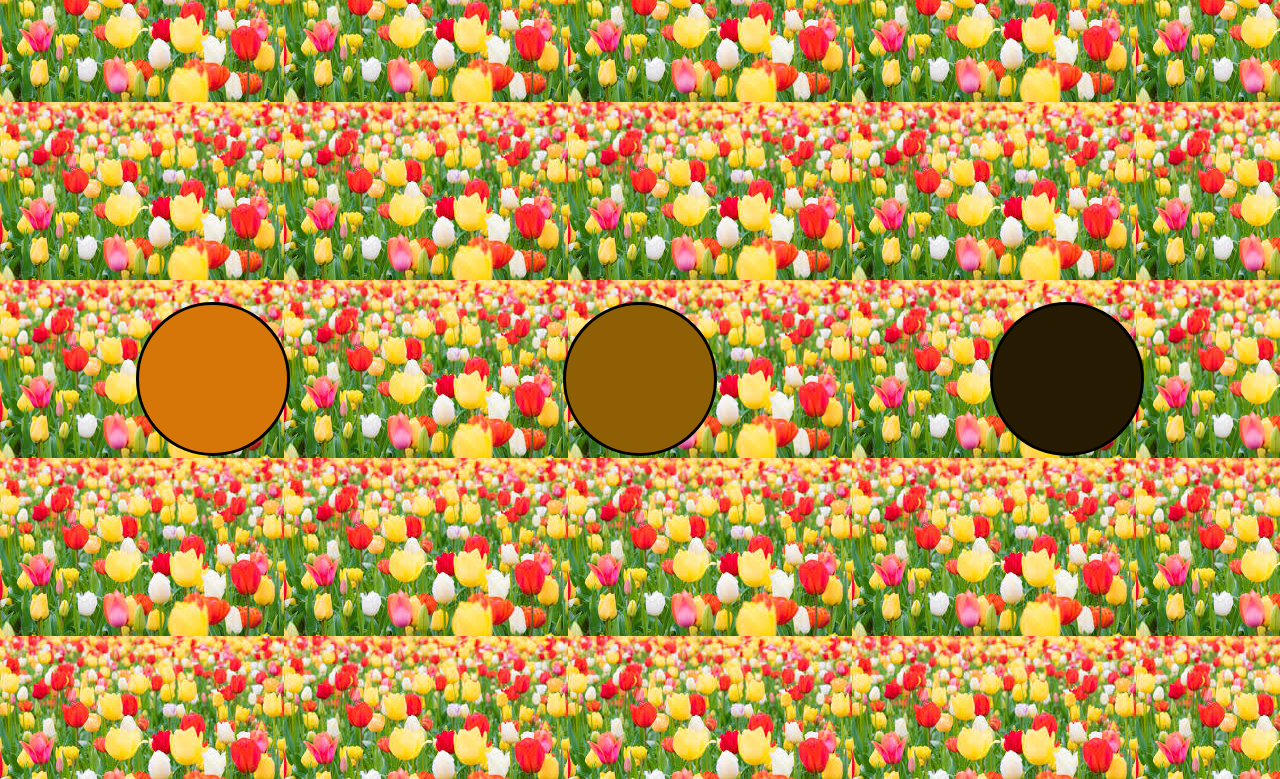
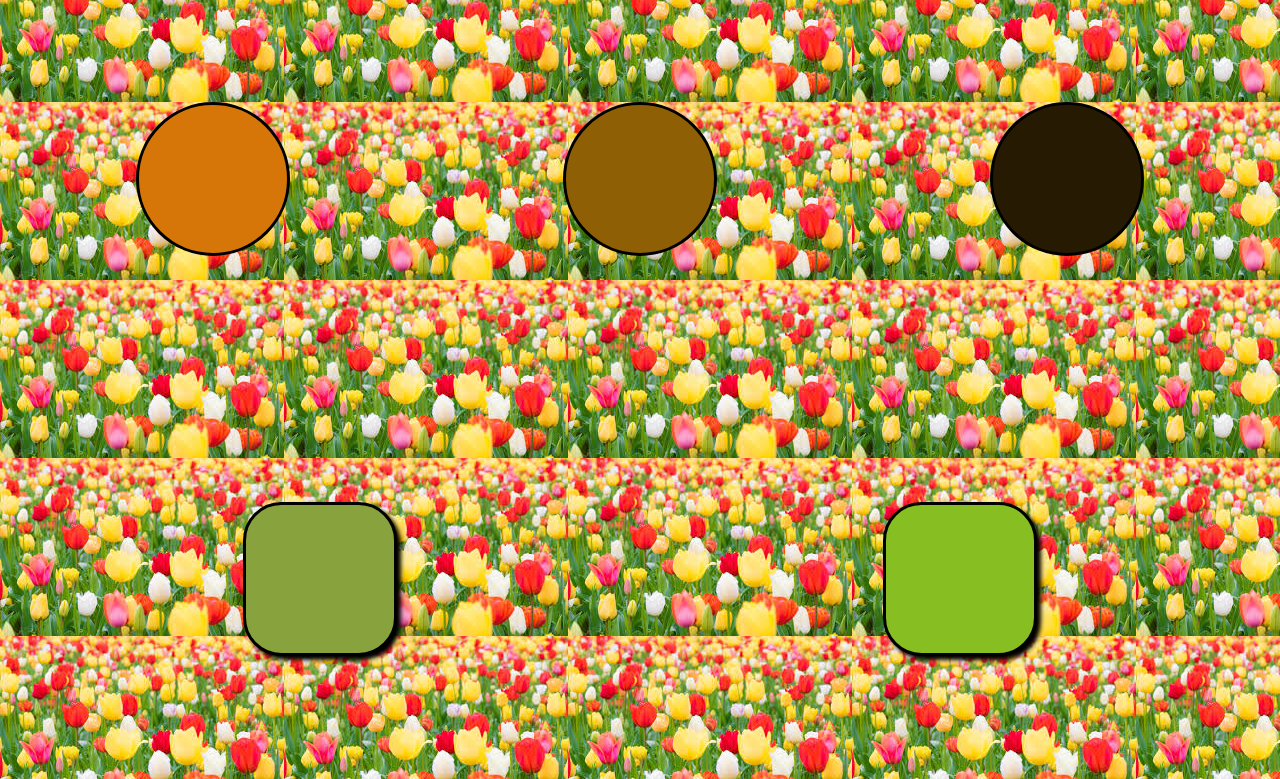
Before and after one commit to ghGill/project, a plain HTML site: page index.html in a window 1280 px wide. Shown: the part 76-855 px from the top of the page. Drawn offline with Linux system fonts and the light colour scheme.

Commit message:
update style.css after merge

```diff
--- a/index.html
+++ b/index.html
@@ -29,5 +29,12 @@
         <div class="box box3">
         </div>
     </div>
+
+    <div class="container">
+        <div class="circle circle1">
+        </div>
+        <div class="circle circle2">
+        </div>
+    </div>
 </body>
 </html>
--- a/style.css
+++ b/style.css
@@ -10,7 +10,7 @@ body {
     display:flex;
     justify-content: space-around;
     align-items: center;
-    height:100%;
+    height:50%;
 }
 
 .box {
@@ -32,3 +32,20 @@ body {
 .box3 {
     background-color: rgb(39, 26, 2);
 }
+
+.circle {
+    width:100px;
+    height:100px;
+    padding:24px;
+    border: 3px solid black;
+    border-radius:25%;
+    box-shadow: 4px 4px 4px black;
+}
+
+.circle1 {
+    background-color: rgb(136, 163, 61);
+}
+
+.circle2 {
+    background-color: rgb(135, 190, 33);
+}
```
